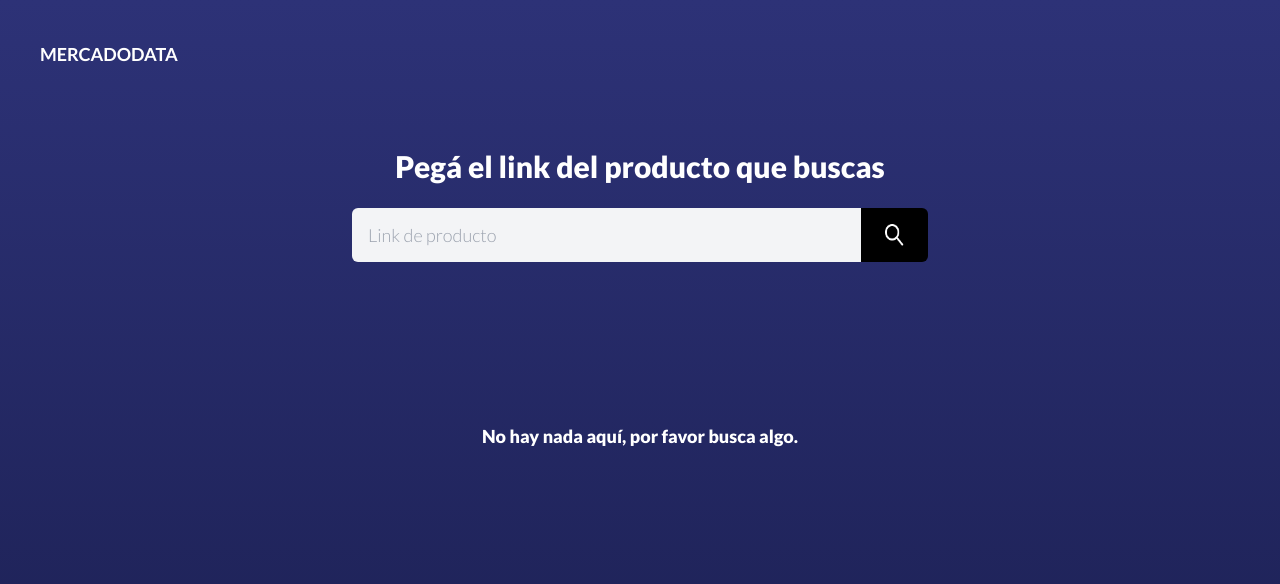
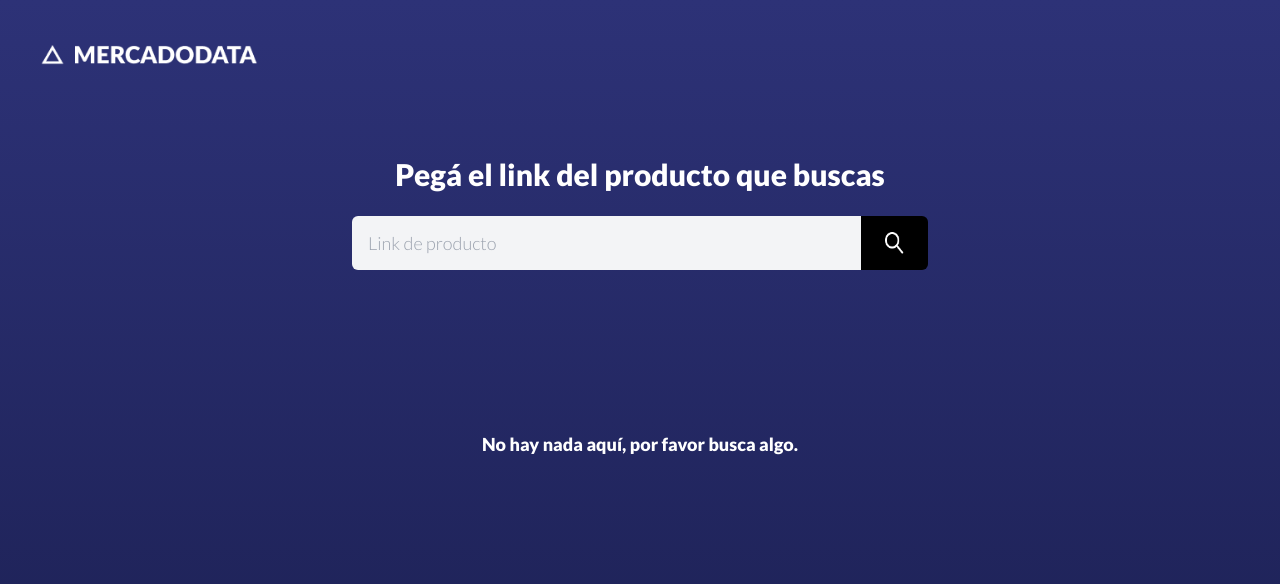
Before and after one commit to gonzacaminos/mercadodata, a Next.js app: page / in a window 1280 px wide. Shown: the top 584 px of the page. Built offline with nearby package versions, Linux system fonts and the light colour scheme.

Commit message:
Added logo

```diff
--- a/components/nav/index.js
+++ b/components/nav/index.js
@@ -1,10 +1,11 @@
 import  React  from 'react';
+import  Image  from 'next/image';
 
 export default function Nav() {
   return (
     <nav>
         <div className="text-white">
-            <h4 className="text-lg font-bold">MERCADODATA</h4>
+            <Image src="logo.png" width={238} height={30} unoptimized={true} quality={100}/>
         </div>
     </nav>
   )
```
Also changed, not shown: public/logo.png (added).
